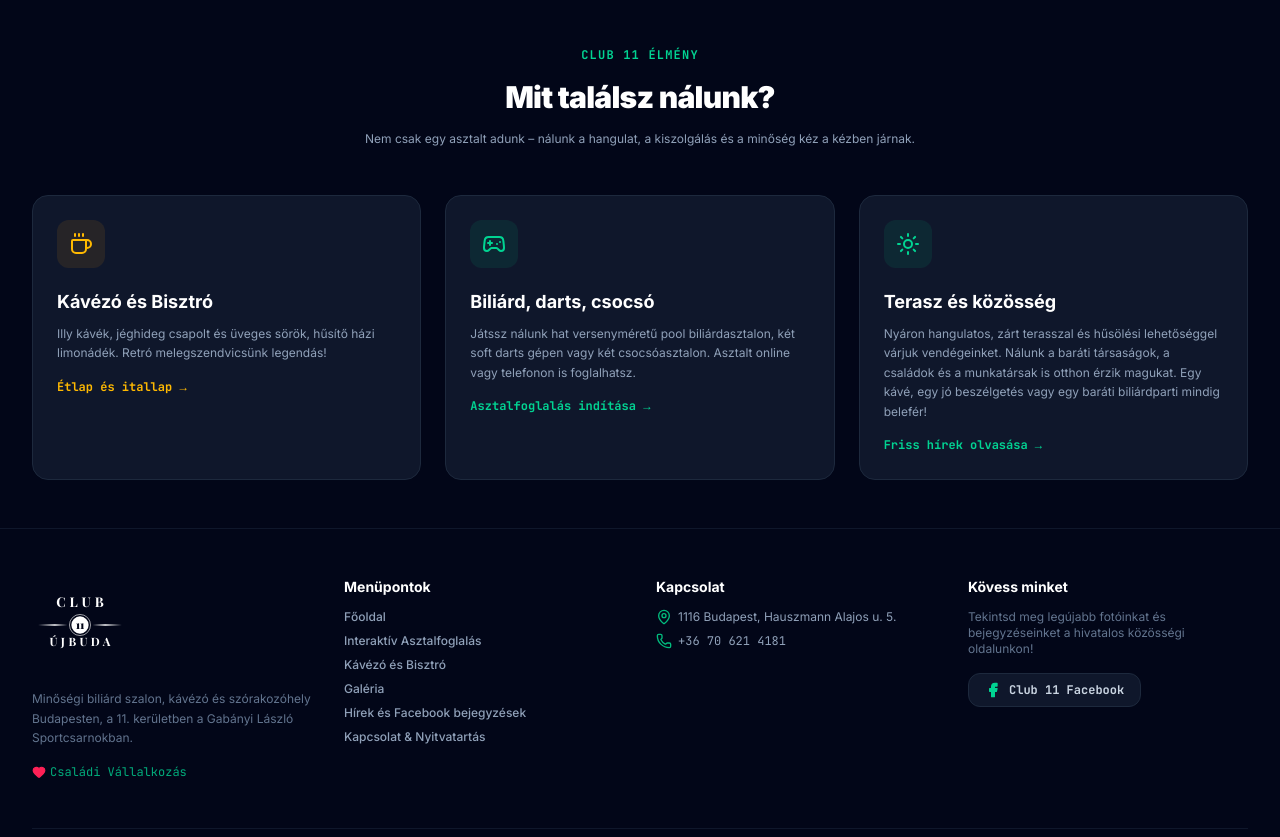
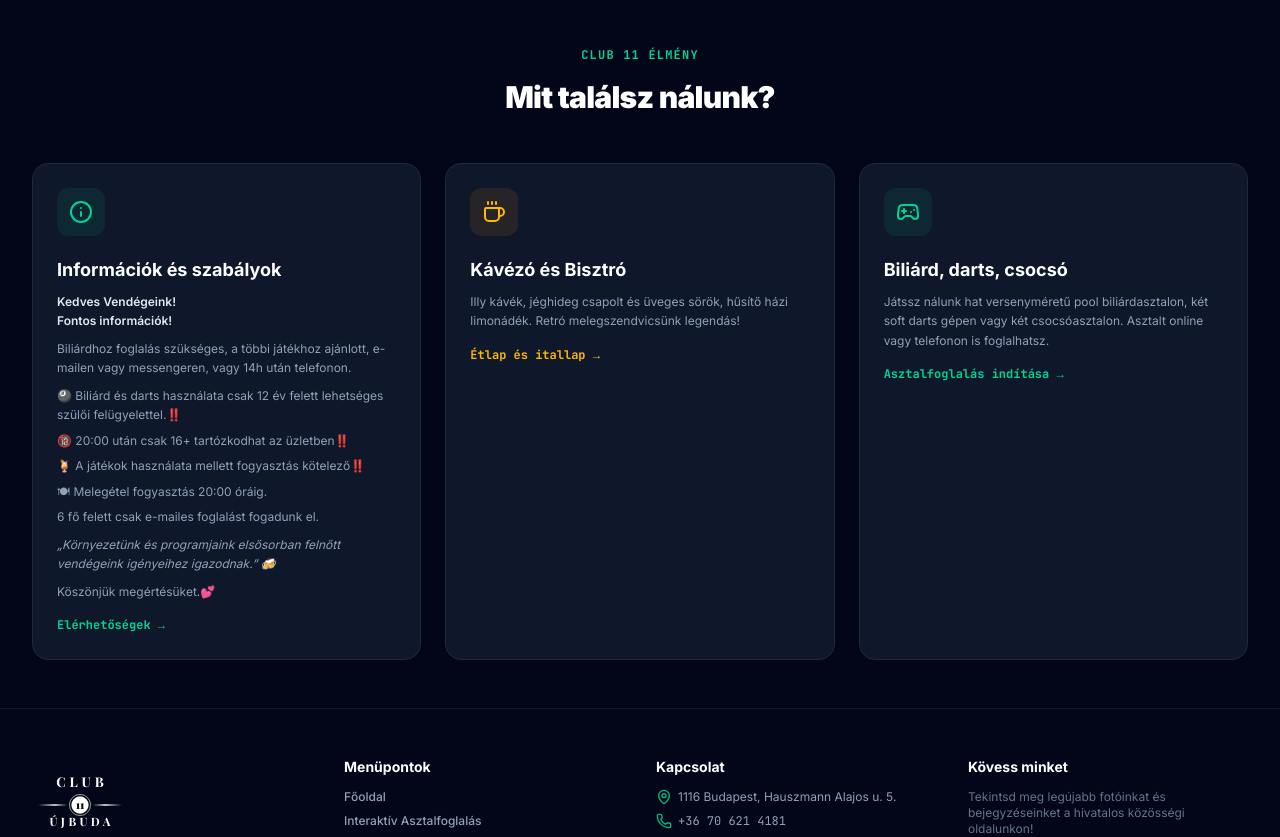
Before and after one commit to kyoshozozo/Club11, a React (Vite) app: page / in a window 1280 px wide. Shown: the part 1100-1937 px from the top of the page. Built offline with nearby package versions, Linux system fonts and the light colour scheme; a web font is replaced by a local one.

Commit message:
Add files via upload
Frissítés 4/2

```diff
--- a/src/App.tsx
+++ b/src/App.tsx
@@ -13,7 +13,8 @@ import About from './components/About';
 import Gallery from './components/Gallery';
 import AiChatbot from './components/AiChatbot';
 import Club11Logo from './components/Club11Logo';
-import { Coffee, Gamepad2, Sun, MapPin, MessageSquare, Facebook, Phone, Heart } from 'lucide-react';
+import { Coffee, Gamepad2, Info, MapPin, MessageSquare, Facebook, Phone, Heart } from 'lucide-react';
+import { HOUSE_RULES, BOOKING_INFO } from './data';
 
 export default function App() {
   const [activeSection, setActiveSection] = useState<string>('home');
@@ -62,14 +63,35 @@ export default function App() {
                   Club 11 Élmény
                 </span>
                 <h2 className="text-3xl font-black text-white tracking-tight">Mit találsz nálunk?</h2>
-                <p className="text-slate-400 max-w-xl mx-auto text-xs">
-                  Nem csak egy asztalt adunk – nálunk a hangulat, a kiszolgálás és a minőség kéz a kézben járnak.
-                </p>
               </div>
 
               <div className="grid grid-cols-1 md:grid-cols-3 gap-6">
 
-                {/* Feature 1: Kávézó és Bisztró */}
+                {/* Feature 1: Információk és szabályok */}
+                <div
+                  className="p-6 rounded-2xl bg-slate-900 border border-slate-800 hover:border-emerald-500/40 transition-all cursor-pointer group"
+                  onClick={() => navigate('about')}
+                  id="feature-card-info"
+                >
+                  <div className="w-12 h-12 rounded-xl bg-emerald-500/10 text-emerald-400 flex items-center justify-center mb-5 group-hover:scale-110 transition-transform">
+                    <Info className="w-6 h-6" />
+                  </div>
+                  <h3 className="text-lg font-bold text-white mb-2 group-hover:text-emerald-400 transition-colors">Információk és szabályok</h3>
+                  <div className="text-xs text-slate-400 leading-relaxed space-y-2">
+                    <p className="text-slate-200 font-semibold">Kedves Vendégeink!<br />Fontos információk!</p>
+                    <p>{BOOKING_INFO}</p>
+                    <ul className="space-y-1.5">
+                      {HOUSE_RULES.map(rule => <li key={rule}>{rule}</li>)}
+                    </ul>
+                    <p className="italic">„Környezetünk és programjaink elsősorban felnőtt vendégeink igényeihez igazodnak.” 🍻</p>
+                    <p>Köszönjük megértésüket.💕</p>
+                  </div>
+                  <span className="inline-flex items-center gap-1.5 text-xs text-emerald-400 font-bold font-mono pt-4">
+                    Elérhetőségek &rarr;
+                  </span>
+                </div>
+
+                {/* Feature 2: Kávézó és Bisztró */}
                 <div
                   className="p-6 rounded-2xl bg-slate-900 border border-slate-800 hover:border-amber-500/40 transition-all cursor-pointer group"
                   onClick={() => navigate('menu')}
@@ -87,7 +109,7 @@ export default function App() {
                   </span>
                 </div>
 
-                {/* Feature 2: Biliárd, darts, csocsó */}
+                {/* Feature 3: Biliárd, darts, csocsó */}
                 <div
                   className="p-6 rounded-2xl bg-slate-900 border border-slate-800 hover:border-emerald-500/40 transition-all cursor-pointer group"
                   onClick={() => navigate('booking')}
@@ -102,24 +124,6 @@ export default function App() {
                   </p>
                   <span className="inline-flex items-center gap-1.5 text-xs text-emerald-400 font-bold font-mono pt-4">
                     Asztalfoglalás indítása &rarr;
-                  </span>
-                </div>
-
-                {/* Feature 3: Terasz és közösség */}
-                <div
-                  className="p-6 rounded-2xl bg-slate-900 border border-slate-800 hover:border-slate-700 transition-all cursor-pointer group"
-                  onClick={() => navigate('posts')}
-                  id="feature-card-events"
-                >
-                  <div className="w-12 h-12 rounded-xl bg-emerald-500/10 text-emerald-400 flex items-center justify-center mb-5 group-hover:scale-110 transition-transform">
-                    <Sun className="w-6 h-6" />
-                  </div>
-                  <h3 className="text-lg font-bold text-white mb-2 group-hover:text-emerald-400 transition-colors">Terasz és közösség</h3>
-                  <p className="text-xs text-slate-400 leading-relaxed">
-                    Nyáron hangulatos, zárt terasszal és hűsölési lehetőséggel várjuk vendégeinket. Nálunk a baráti társaságok, a családok és a munkatársak is otthon érzik magukat. Egy kávé, egy jó beszélgetés vagy egy baráti biliárdparti mindig belefér!
-                  </p>
-                  <span className="inline-flex items-center gap-1.5 text-xs text-emerald-400 font-bold font-mono pt-4">
-                    Friss hírek olvasása &rarr;
                   </span>
                 </div>
 
--- a/src/data.ts
+++ b/src/data.ts
@@ -138,9 +138,20 @@ export const MENU_ITEMS: MenuItem[] = [
   { id: 'it-sommersby', name: 'Sommersby', category: 'itallap', price: 1000, description: 'Könnyed, édeskés, gyümölcsös almabor.' },
   { id: 'it-bor', name: 'Bor', category: 'itallap', price: '550 - 1100', description: 'Rosé és fehér borok kimérve.' },
   { id: 'it-cseles', name: 'Cseles', category: 'itallap', price: 1500, description: 'Különleges, fűszeres alkoholos koktél.' },
-  { id: 'it-rovidek', name: 'Rövidek', category: 'itallap', price: '1200 - 1550', description: 'Rövid italok.' },
+  { id: 'it-rovidek', name: 'Rövid italok', category: 'itallap', price: '1200 - 1550', description: 'Égetett szeszek, whiskey-k, vodka, gin, rumok és tequila.' },
   { id: 'it-kavek', name: 'Kávék', category: 'itallap', price: '600 - 1250', description: 'Frissen főzött Illy kávék és tejes kávéitalok.' },
   { id: 'it-tea-mezzel', name: 'Tea mézzel', category: 'itallap', price: 750, description: 'Melegítő, zamatos tea minőségi mézzel ízesítve.' },
+];
+
+// Házirend: a főoldal "Információk és szabályok" kockája és az AI csapos is ezt használja
+export const BOOKING_INFO =
+  'Biliárdhoz foglalás szükséges, a többi játékhoz ajánlott, e-mailen vagy messengeren, vagy 14h után telefonon.';
+export const HOUSE_RULES = [
+  '🎱 Biliárd és darts használata csak 12 év felett lehetséges szülői felügyelettel.‼️',
+  '🔞 20:00 után csak 16+ tartózkodhat az üzletben‼️',
+  '🍹 A játékok használata mellett fogyasztás kötelező‼️',
+  '🍽 Melegétel fogyasztás 20:00 óráig.',
+  '6 fő felett csak e-mailes foglalást fogadunk el.',
 ];
 
 // AI csapos: egy beszélgetésben legfeljebb ennyi kérdésre válaszol, utána telefonra irányít
```
